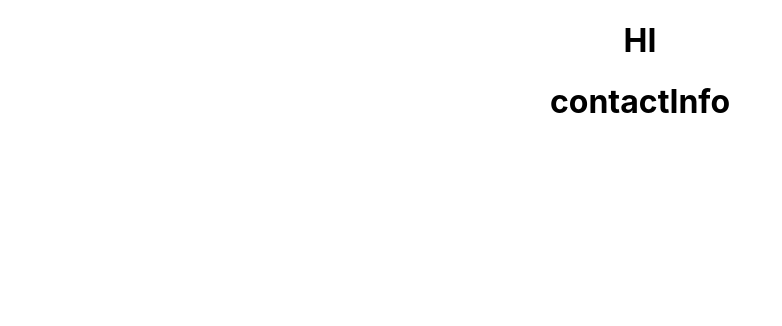
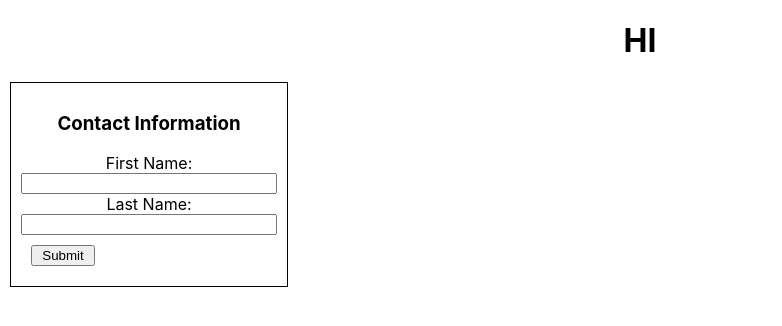
Before and after one commit to SalamanderCtesiphon/resume-app, a React (Create React App) app: page / in a window 1280 px wide. Shown: the top 326 px of the page, without its empty margins (0-782 px from the left). Built offline with nearby package versions, Linux system fonts and the light colour scheme.

Commit message:
working throught the project but i am having a hard time deciding how to do it

```diff
--- a/src/App.css
+++ b/src/App.css
@@ -2,37 +2,21 @@
   text-align: center;
 }
 
-.App-logo {
-  height: 40vmin;
-  pointer-events: none;
+.contactForm {
+  display: flex;
+  flex-direction: column;
+  width: 20vw;
+  margin: 10px;
+  padding: 10px;
+  border: 1px solid black;
 }
 
-@media (prefers-reduced-motion: no-preference) {
-  .App-logo {
-    animation: App-logo-spin infinite 20s linear;
-  }
+.contactInputs {
+  display: flex;
+  flex-direction: column;
 }
 
-.App-header {
-  background-color: #282c34;
-  min-height: 100vh;
-  display: flex;
-  flex-direction: column;
-  align-items: center;
-  justify-content: center;
-  font-size: calc(10px + 2vmin);
-  color: white;
+button {
+  margin: 10px;
+  width: 5vw;
 }
-
-.App-link {
-  color: #61dafb;
-}
-
-@keyframes App-logo-spin {
-  from {
-    transform: rotate(0deg);
-  }
-  to {
-    transform: rotate(360deg);
-  }
-}
--- a/src/App.js
+++ b/src/App.js
@@ -2,6 +2,7 @@ import './App.css';
 import ContactInfo from './components/ContactInfo';
 
 function App() {
+
   return (
     <div className="App">
       <h1>HI</h1>
--- a/src/components/ContactInfo.jsx
+++ b/src/components/ContactInfo.jsx
@@ -1,5 +1,43 @@
-const ContactInfo = () => {
-    return <h1>contactInfo</h1>
+import React, { useState } from "react"
+import '../App.css'
+
+const ContactInfo = (intialValues = {}) => {
+    const [inputs, setInputs] = useState(intialValues);
+
+
+    function handleSubmit(e) {
+        e.preventDefault();
+
+        console.log(inputs);
+        setInputs('');
+    };
+
+    function handleChange(e) {
+        setInputs({[e.target.name]: e.target.value})
+    };
+
+    return (
+        <div className="contactForm">
+            <h3>Contact Information</h3>
+            <form onSubmit={handleSubmit} className="contactInputs">
+                <label>First Name:</label>
+                <input
+                    type="text"
+                    name="firstName"
+                    value={inputs.firstName || ''}
+                    onChange={handleChange}
+                />
+                <label>Last Name:</label>
+                <input
+                    type="text"
+                    name="lastName"
+                    value={inputs.lastName || ''}
+                    onChange={handleChange}
+                />
+                <button type="submit">Submit</button>
+            </form>
+        </div>
+    )
 }
 
 export default ContactInfo
```
